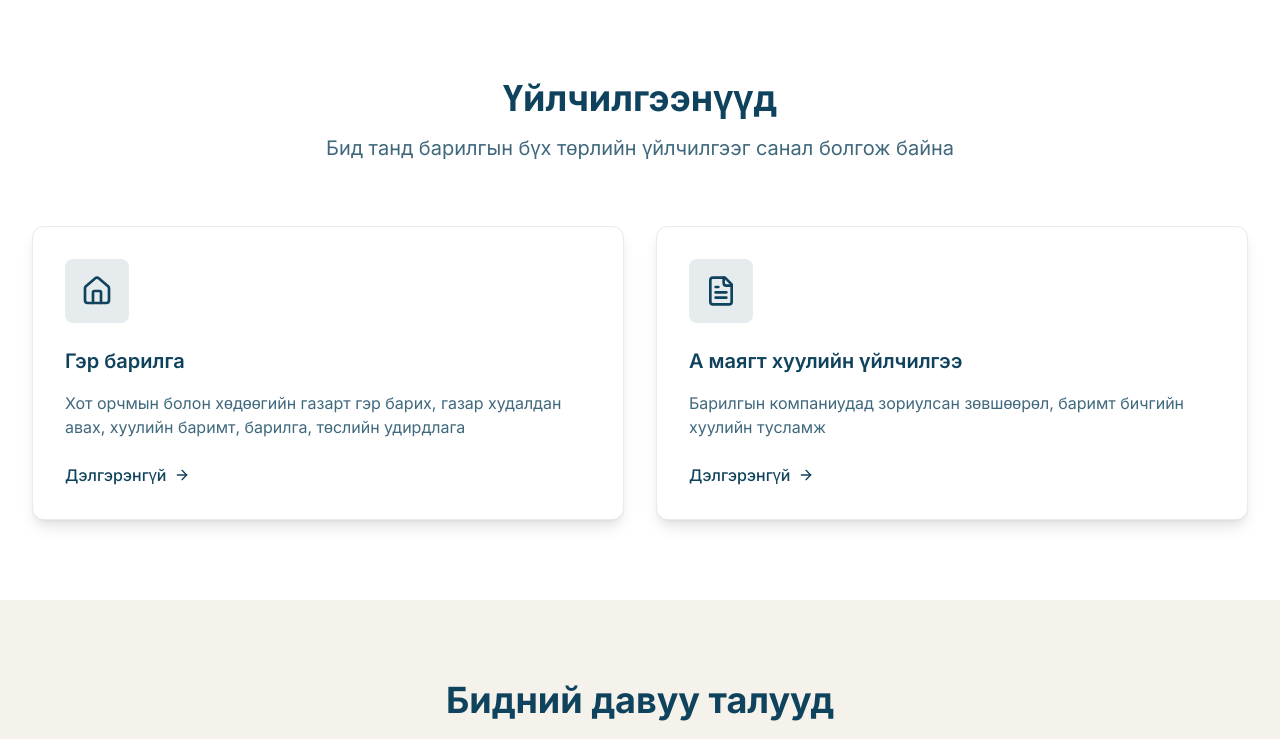
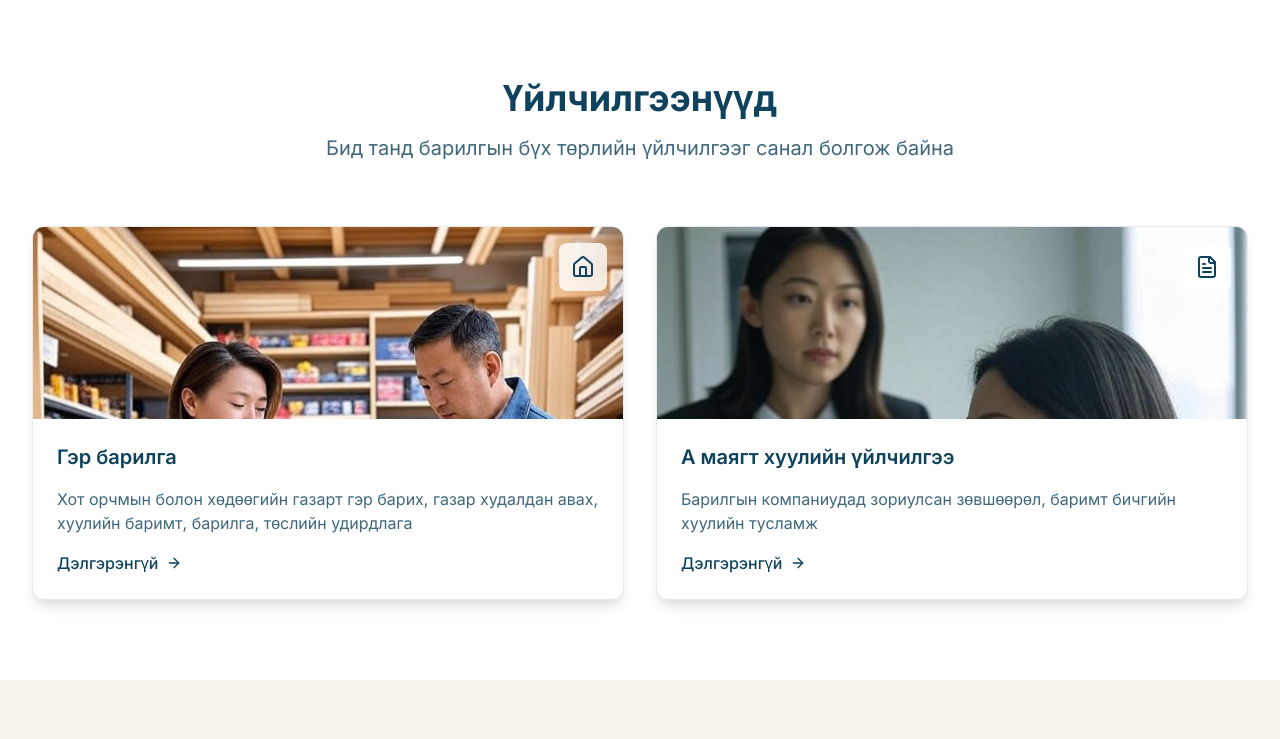
Before and after one commit to Enkhnyam/Buyant-Construction, a Next.js app in the folder buyant-construction/: page / in a window 1280 px wide. Shown: the part 640-1379 px from the top of the page. Built offline with nearby package versions, Linux system fonts and the light colour scheme; no server answers; the database is empty.

Commit message:
services cards have images

```diff
--- a/buyant-construction/src/app/(main)/page.tsx
+++ b/buyant-construction/src/app/(main)/page.tsx
@@ -17,7 +17,8 @@ export default function HomePage() {
       description: t('services.construction.description'),
       href: '/services',
       color: 'bg-[#0F425C]/10',
-      iconColor: 'text-[#0F425C]'
+      iconColor: 'text-[#0F425C]',
+      image: '/services/material.jpg'
     },
     {
       icon: FileText,
@@ -25,7 +26,8 @@ export default function HomePage() {
       description: t('services.legal.description'),
       href: '/services',
       color: 'bg-[#0F425C]/10',
-      iconColor: 'text-[#0F425C]'
+      iconColor: 'text-[#0F425C]',
+      image: '/services/mayagt.jpg'
     }
   ]
 
@@ -102,20 +104,34 @@ export default function HomePage() {
 
           <div className="grid grid-cols-1 md:grid-cols-2 gap-8">
             {services.map((service, index) => (
-              <div key={index} className="bg-white rounded-xl shadow-lg p-8 hover:shadow-xl transition-shadow border border-[#0F425C]/10">
-                <div className={`w-16 h-16 ${service.color} rounded-lg flex items-center justify-center mb-6`}>
-                  <service.icon className={`w-8 h-8 ${service.iconColor}`} />
+              <Link key={index} href={service.href} className="block">
+                <div className="bg-white rounded-xl shadow-lg hover:shadow-xl transition-all duration-300 border border-[#0F425C]/10 overflow-hidden group cursor-pointer">
+                  {/* Service Image */}
+                  <div className="relative h-48 overflow-hidden">
+                    <img
+                      src={service.image}
+                      alt={service.title}
+                      className="w-full h-full object-cover object-top group-hover:scale-105 transition-transform duration-300"
+                    />
+                    {/* Overlay with icon */}
+                    <div className="absolute top-4 right-4">
+                      <div className={`w-12 h-12 ${service.color} rounded-lg flex items-center justify-center backdrop-blur-sm bg-white/80`}>
+                        <service.icon className={`w-6 h-6 ${service.iconColor}`} />
+                      </div>
+                    </div>
+                  </div>
+
+                  {/* Service Content */}
+                  <div className="p-6">
+                    <h3 className="text-xl font-semibold text-[#0F425C] mb-4 group-hover:text-[#0F425C]/80 transition-colors">{service.title}</h3>
+                    <p className="text-[#0F425C]/80 mb-4">{service.description}</p>
+                    <div className="flex items-center text-[#0F425C] font-medium group-hover:text-[#0F425C]/80 transition-colors">
+                      <span>{t('common.learnMore')}</span>
+                      <ArrowRight className="ml-2 w-4 h-4 group-hover:translate-x-1 transition-transform" />
+                    </div>
+                  </div>
                 </div>
-                <h3 className="text-xl font-semibold text-[#0F425C] mb-4">{service.title}</h3>
-                <p className="text-[#0F425C]/80 mb-6">{service.description}</p>
-                <Link
-                  href={service.href}
-                  className="inline-flex items-center text-[#0F425C] font-medium hover:text-[#0F425C]/80 transition-colors"
-                >
-                  {t('common.learnMore')}
-                  <ArrowRight className="ml-2 w-4 h-4" />
-                </Link>
-              </div>
+              </Link>
             ))}
           </div>
         </div>
```
